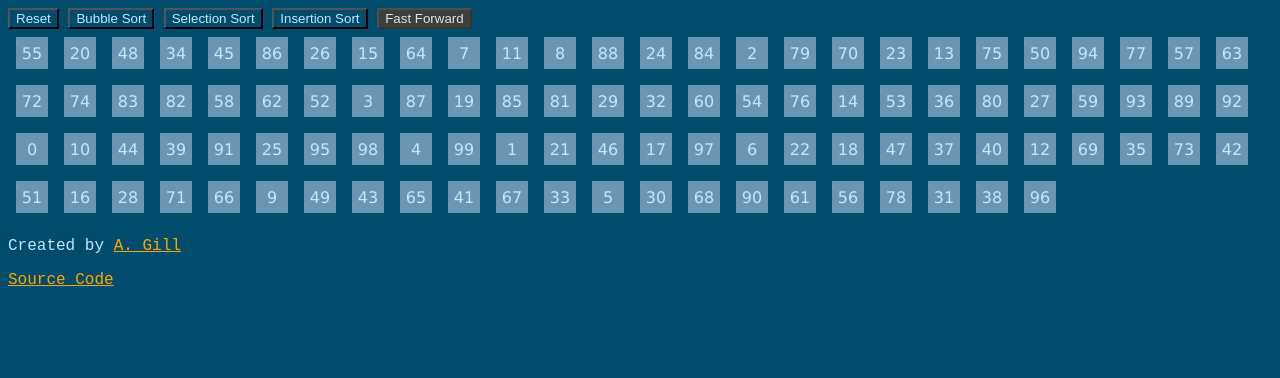
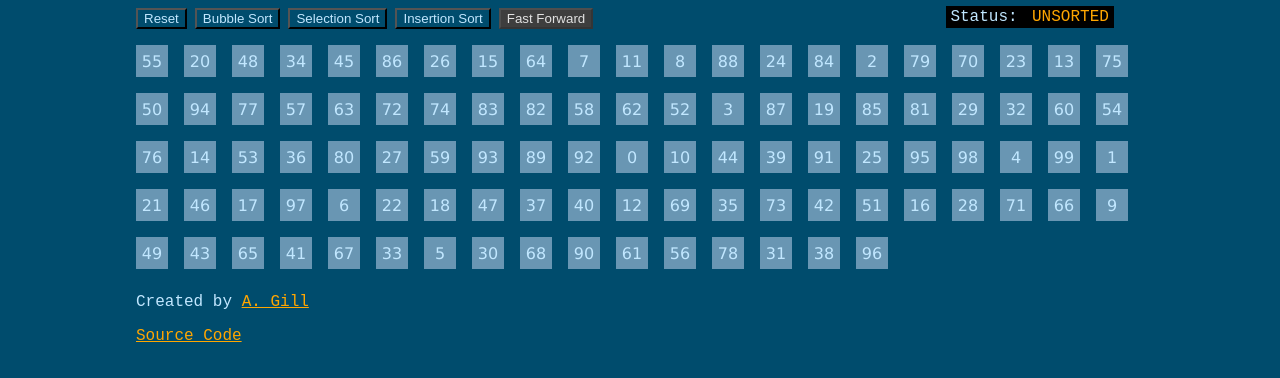
Before and after one commit to Amar-Gill/array-methods, a Svelte app: page / in a window 1280 px wide. Shown: the top 378 px of the page. Built offline with nearby package versions, Linux system fonts and the light colour scheme.

Commit message:
Added StatusIndicator UI component.

```diff
--- a/public/global.css
+++ b/public/global.css
@@ -16,4 +16,6 @@ body {
     background: var(--hue-1);
     /* color: var(--hue-3); */
     font-family: 'Courier New', Courier, monospace;
+    padding-left: 7.5rem;
+    padding-right: 8rem;
 }
--- a/src/App.svelte
+++ b/src/App.svelte
@@ -1,5 +1,6 @@
 <script>
   import { flip } from "svelte/animate";
+  import StatusIndicator from "./StatusIndicator.svelte";
 
   let values = [];
 
@@ -8,6 +9,8 @@
   let selectionSortMinValueId = null;
 
   let useFastForward = false;
+
+  let valuesSorted = false;
 
   function resetValues() {
     values = [];
@@ -21,6 +24,8 @@
     }
 
     shuffle(values);
+
+    valuesSorted = false;
   }
 
   function shuffle(array) {
@@ -61,13 +66,14 @@
           values[i - 1] = right;
         }
 
-        !useFastForward && await sleep(150);
+        !useFastForward && (await sleep(150));
       }
     }
 
     // return array;
     activeId = null;
     useFastForward = false;
+    valuesSorted = true;
   }
 
   async function selectionSort() {
@@ -77,7 +83,7 @@
       let min = i;
       activeId = values[i].id;
       selectionSortMinValueId = values[i].id;
-      !useFastForward && await sleep(420);
+      !useFastForward && (await sleep(420));
 
       for (let j = i + 1; j < len; j++) {
         activeId = values[j].id;
@@ -86,19 +92,20 @@
           selectionSortMinValueId = values[j].id;
           // await sleep(2000);
         }
-        !useFastForward && await sleep(40);
+        !useFastForward && (await sleep(40));
       }
       if (min !== i) {
         let tmp = values[i];
         values[i] = values[min];
         values[min] = tmp;
-        !useFastForward && await sleep(600);
+        !useFastForward && (await sleep(600));
       }
       selectionSortMinValueId = null;
     }
     // return arr;
     activeId = null;
     useFastForward = false;
+    valuesSorted = true;
   }
 
   async function insertionSort() {
@@ -106,20 +113,20 @@
       let j = i - 1;
       let temp = values[i];
       activeId = values[i].id;
-      !useFastForward && await sleep(420);
+      !useFastForward && (await sleep(420));
       while (j >= 0 && values[j].value > temp.value) {
         // activeId = values[j].id;
         values[j + 1] = values[j];
         j--;
       }
       values[j + 1] = temp;
-      !useFastForward && await sleep(420);
+      !useFastForward && (await sleep(420));
     }
     // return values;
     activeId = null;
     useFastForward = false;
+    valuesSorted = true;
   }
-
 </script>
 
 <style>
@@ -132,7 +139,8 @@
     display: flex;
     justify-content: center;
     align-items: center;
-    font-family: 'Lucida Sans', 'Lucida Sans Regular', 'Lucida Grande', 'Lucida Sans Unicode', Geneva, Verdana, sans-serif;
+    font-family: "Lucida Sans", "Lucida Sans Regular", "Lucida Grande",
+      "Lucida Sans Unicode", Geneva, Verdana, sans-serif;
   }
 
   .flex-box {
@@ -167,24 +175,54 @@
 
   footer {
     color: var(--hue-3);
+    padding-left: 0.5rem;
   }
 
   footer a {
-    color: var(--comp-2)
+    color: var(--comp-2);
   }
 
   footer a:visited {
-    color: var(--comp-1)
+    color: var(--comp-1);
   }
 
+  header {
+    padding-left: 0.5rem;
+    padding-bottom: 0.5rem;
+    padding-right: 1.4rem;
+    display: flex;
+    flex-direction: row;
+    flex-wrap: wrap;
+  }
+
+  header * {
+    margin-right: 0.5rem;
+  }
+
+  header span {
+    margin-left: auto;
+  }
 </style>
 
 <header>
   <button disabled={activeId != null} on:click={resetValues}>Reset</button>
   <button disabled={activeId != null} on:click={bubbleSort}>Bubble Sort</button>
-  <button disabled={activeId != null} on:click={selectionSort}>Selection Sort</button>
-  <button disabled={activeId != null} on:click={insertionSort}>Insertion Sort</button>
-  <button disabled={activeId == null} on:click={() => useFastForward = !useFastForward}>Fast Forward</button>
+  <button disabled={activeId != null} on:click={selectionSort}>
+    Selection Sort
+  </button>
+  <button disabled={activeId != null} on:click={insertionSort}>
+    Insertion Sort
+  </button>
+  <button
+    disabled={activeId == null}
+    on:click={() => (useFastForward = !useFastForward)}>
+    Fast Forward
+  </button>
+
+  <span>
+    <StatusIndicator {valuesSorted} />
+  </span>
+
 </header>
 
 <main class="flex-box">
@@ -201,7 +239,14 @@
 <footer>
   <p>
     Created by
-    <a href="https://amar-gill.now.sh" alt="developer website" target="_blank">A. Gill</a>
+    <a href="https://amar-gill.now.sh" alt="developer website" target="_blank">
+      A. Gill
+    </a>
   </p>
-  <a href="https://github.com/Amar-Gill/array-methods" alt="source code" target="_blank">Source Code</a>
+  <a
+    href="https://github.com/Amar-Gill/array-methods"
+    alt="source code"
+    target="_blank">
+    Source Code
+  </a>
 </footer>
--- /dev/null
+++ b/src/StatusIndicator.svelte
@@ -0,0 +1,27 @@
+<script>
+  export let valuesSorted;
+</script>
+
+<style>
+  span {
+    background-color: black;
+    padding: 0.15rem;
+    color: var(--hue-3);
+    /* margin-left: auto; */
+  }
+
+  span span + span {
+    color: var(--comp-2);
+  }
+
+  .status-sorted {
+    color: greenyellow;
+  }
+</style>
+
+<span>
+  <span>Status:</span>
+  <span class:status-sorted={valuesSorted}>
+    {valuesSorted ? 'SORTED' : 'UNSORTED'}
+  </span>
+</span>
```
